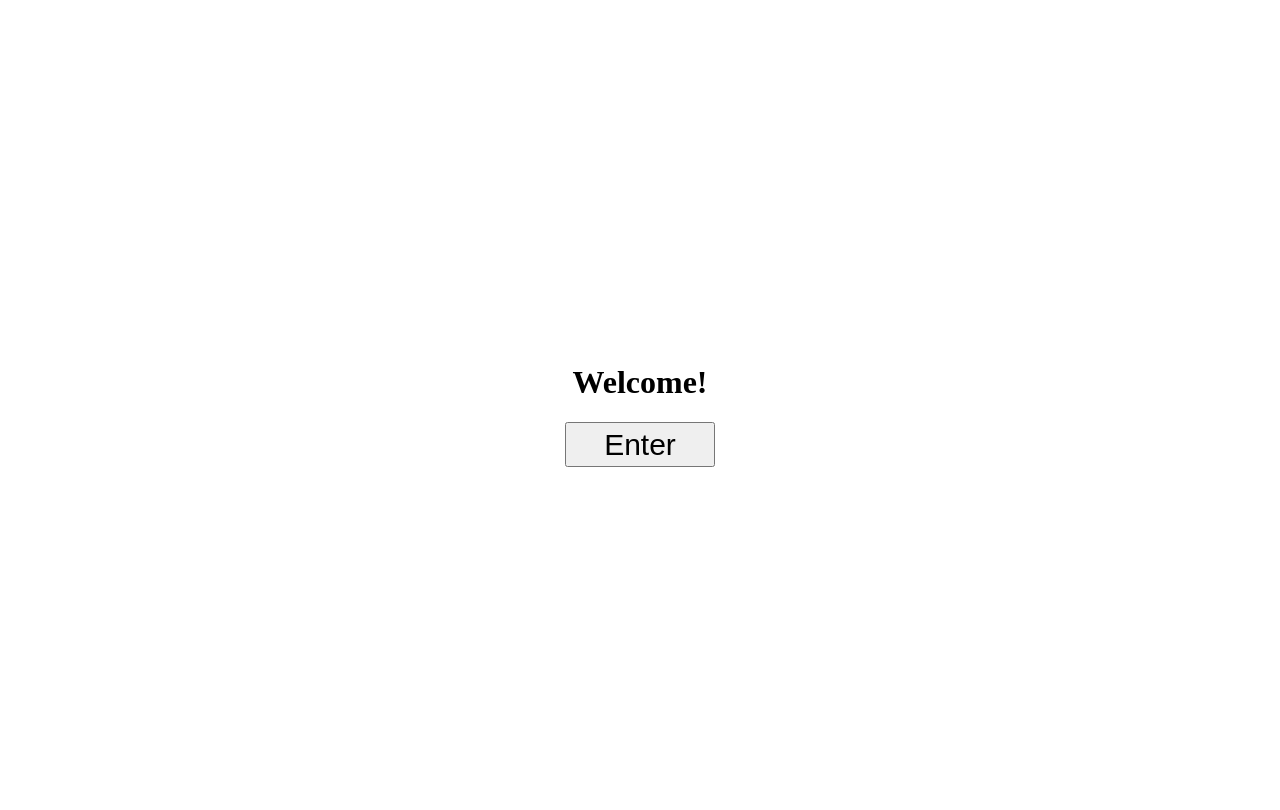
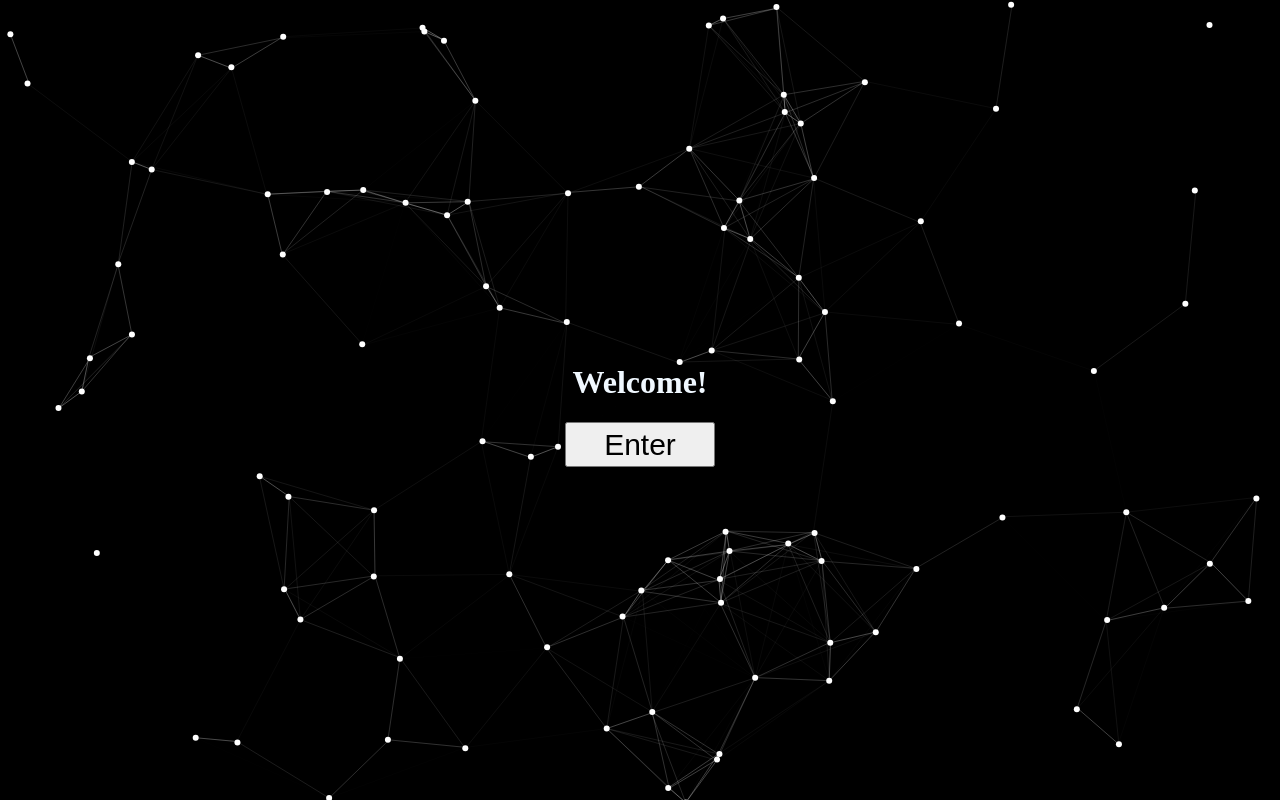
Before and after one commit to SaigoNoTanuki/test-site-1, a plain HTML site: page index.html in a window 1280 px wide. Drawn offline with nearby package versions, Linux system fonts and the light colour scheme.

Commit message:
bg for entrance

```diff
--- a/css/entrance.css
+++ b/css/entrance.css
@@ -5,6 +5,10 @@ body {
     justify-content: center;
     margin: 5px;
     height: 100vh;
+}
+
+#welcome {
+    color: aliceblue;
 }
 
 #button {
@@ -25,3 +29,13 @@ body {
     object-fit: cover;
     z-index: 1000;
 }
+
+#particles-js {
+  position: fixed;
+  top: 0;
+  left: 0;
+  width: 100%;
+  height: 100%;
+  z-index: -1;
+  background: #000;
+}
--- a/index.html
+++ b/index.html
@@ -6,13 +6,46 @@
     <title>Entrance</title>
     <link rel="stylesheet" href=".\css\entrance.css">
 </head>
+<script src="https://cdn.jsdelivr.net/particles.js/2.0.0/particles.min.js"></script>
 <body>
-    <h1>Welcome!</h1>
+    <div id="particles-js"></div>
+
+    <h1 id="welcome">Welcome!</h1>
 
         <button id="button"  id="link to thing">Enter</button>
 
     <video id="loading" src=".\media\ado-utaite.mp4"></video>
 
     <script src=".\js\index.js"></script>
+
+    <script>
+  particlesJS("particles-js", {
+    "particles": {
+      "number": { "value": 80 },
+      "size": { "value": 3 },
+      "move": {
+        "enable": true,
+        "speed": 5,
+        "direction": "none",
+        "out_mode": "out"
+      },
+      "line_linked": {
+        "enable": true,
+        "distance": 150,
+        "color": "#ffffff",
+        "opacity": 0.4,
+        "width": 1
+      },
+      "color": { "value": "#ffffff" }
+    },
+    "interactivity": {
+      "events": {
+        "onhover": { "enable": true, "mode": "repulse" },
+        "onclick": { "enable": true, "mode": "push" }
+      }
+    }
+  });
+</script>
+
 </body>
 </html>
```
